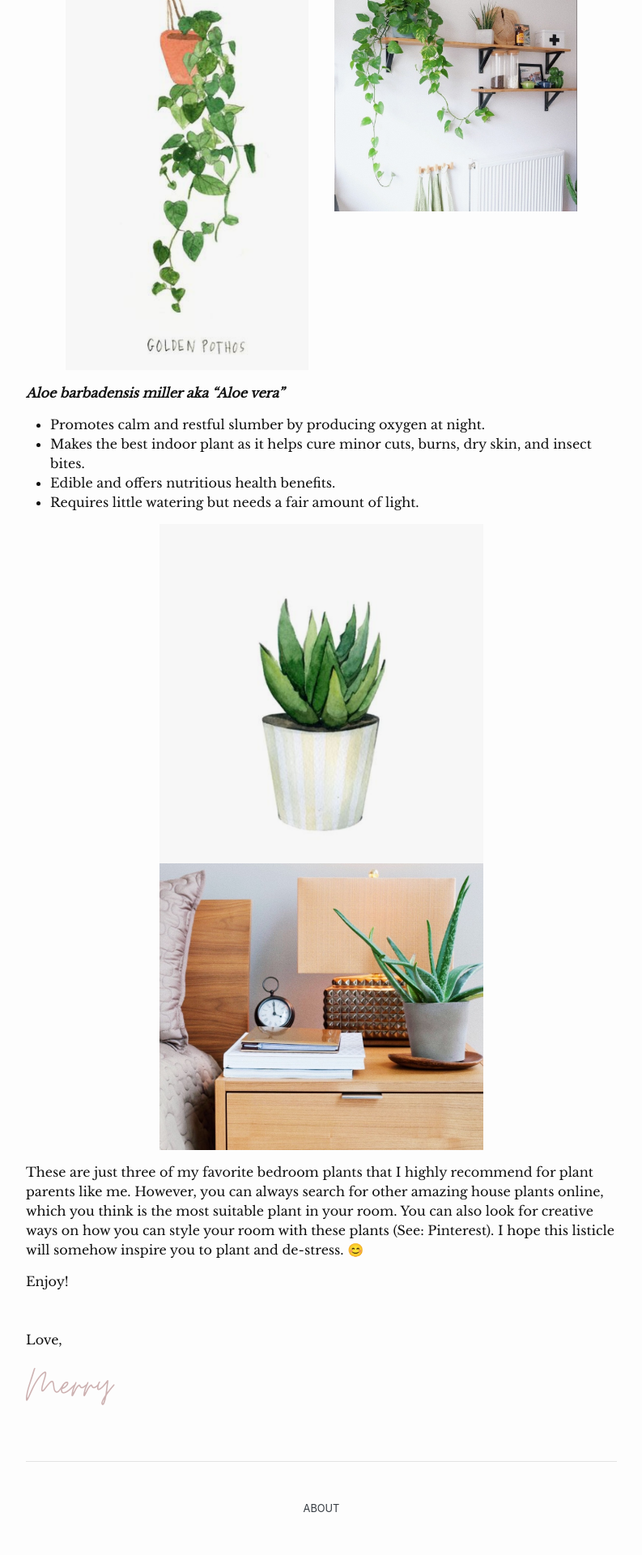
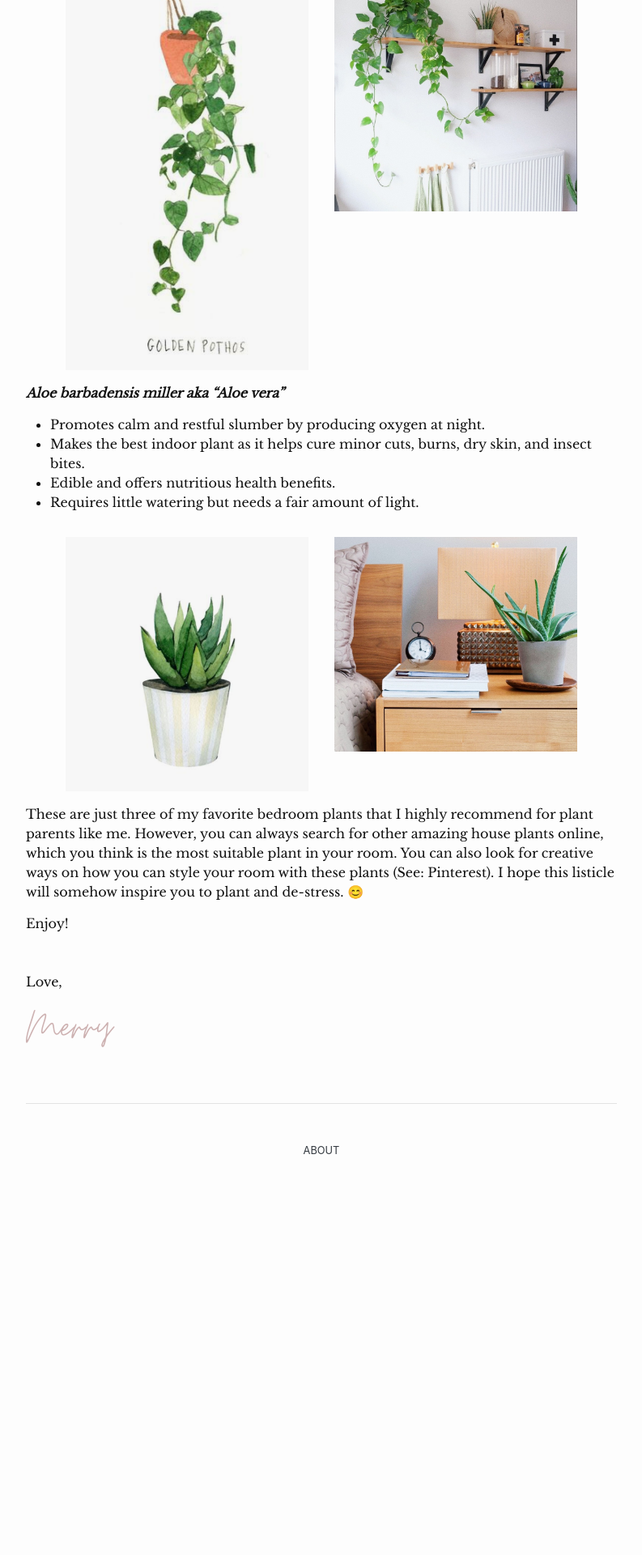
Before and after one commit to ToshiWasabi/Toshi, a Jekyll site: the page built from _posts/2020-07-10-best-indoor-plants-to-have-in-your-room.md, in a window 1280 px wide. Shown: the part 1881-3801 px from the top of the page at 81% size, without its empty margins (243-1036 px from the left). Built offline with Jekyll 4.4.1, drawn with Linux system fonts in a browser that asks for light colours; nearby versions of some CDN libraries; after the commit the page ends 3360 px from its top, so only the background shows below that.

Commit message:
Fixed layout

```diff
--- a/_posts/2020-07-10-best-indoor-plants-to-have-in-your-room.md
+++ b/_posts/2020-07-10-best-indoor-plants-to-have-in-your-room.md
@@ -52,7 +52,10 @@ Things to take note:
 - Edible and offers nutritious health benefits.
 - Requires little watering but needs a fair amount of light.
 
-![aloevera]({{'/images/aloevera.png' | relative_url}}){:class="img-responsive"} ![aloe]({{'/images/aloe.JPG' | relative_url}}){:class="img-responsive"}
+<div class="d-flex justify-content-center align-items-start">
+<img class="img-responsive max-width-300 m-3" src="/images/aloevera.png" title="aloevera" />
+<img class="img-responsive max-width-300 m-3" src="/images/aloe2.jpg" title="aloevera" />
+</div>
 
 These are just three of my favorite bedroom plants that I highly recommend for plant parents like me. However, you can always search for other amazing house plants online, which you think is the most suitable plant in your room. You can also look for creative ways on how you can style your room with these plants (See: Pinterest). I hope this listicle will somehow inspire you to plant and de-stress. 😊
 
```
Also changed, not shown: images/aloe2.jpg (renamed from images/aloe.JPG).
